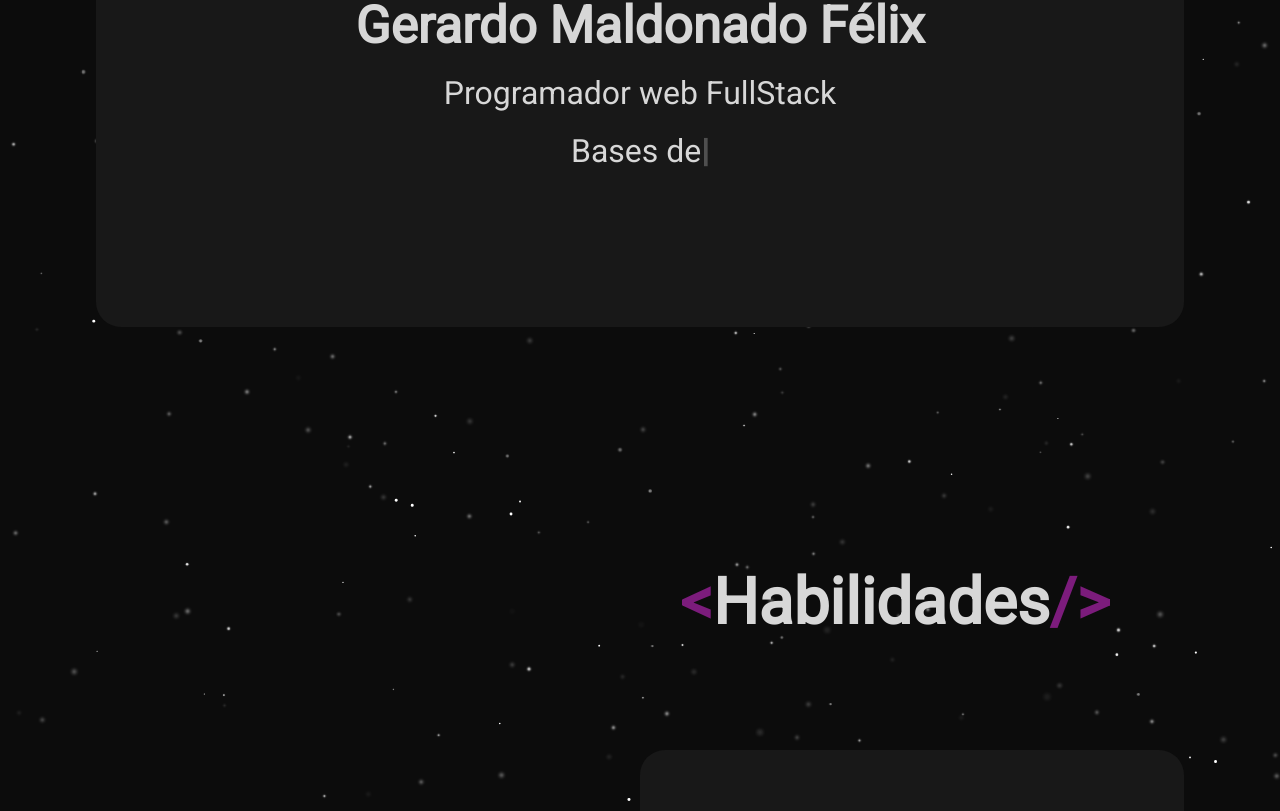
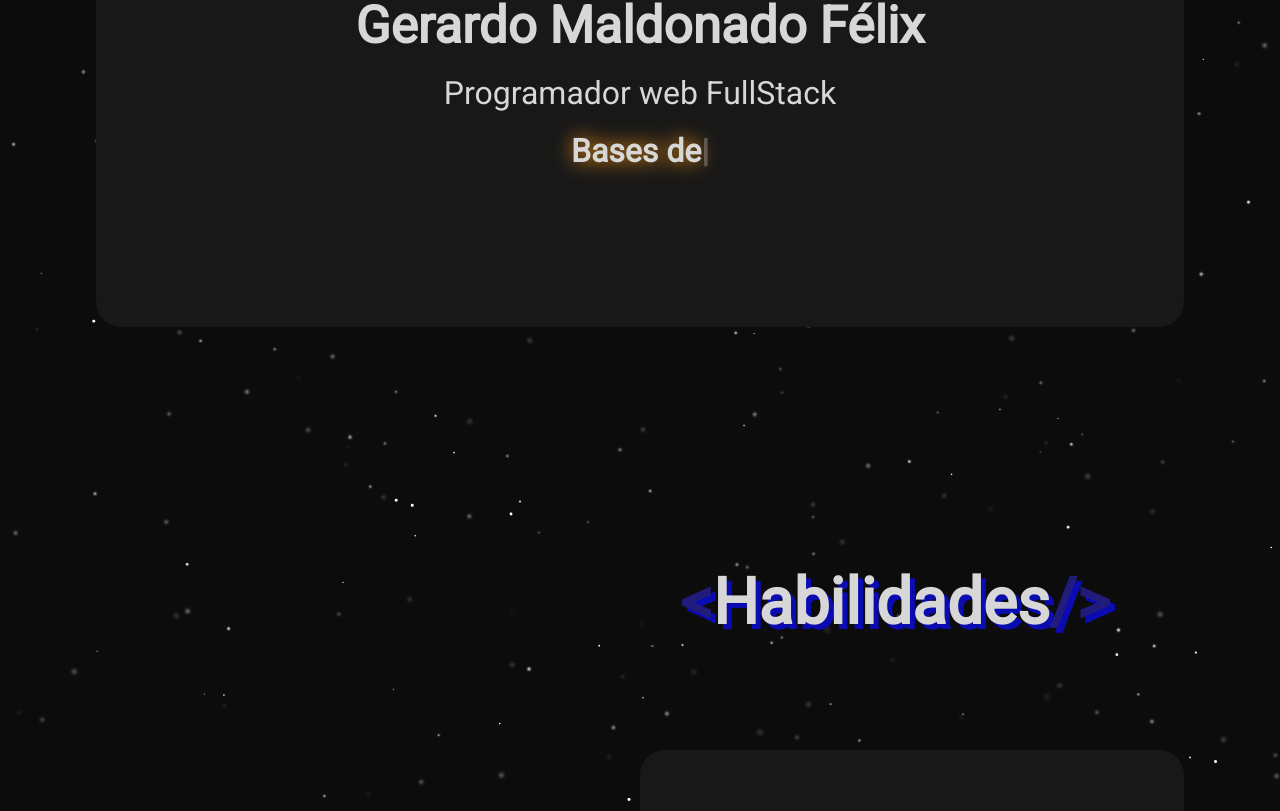
Before and after one commit to GeraMaldonado/miweb, a Vue app: page / in a window 1280 px wide. Shown: the part 329-1140 px from the top of the page. Built offline with nearby package versions, Linux system fonts and the light colour scheme; no server answers.

Commit message:
Cambio de colores

```diff
--- a/src/assets/styles.css
+++ b/src/assets/styles.css
@@ -8,14 +8,27 @@ html {
   font-weight: 900;
   text-align: center;
   display: flex;
+  filter: drop-shadow(5px 5px 0 rgb(11, 11, 178));
 }
 .simbolo{
   font-weight: 800;
   color: rgb(124, 28, 124);
-
+  color: rgb(33, 28, 124);
 }
-.destacador {
-  color: purple;
+.destacador1 {
+  filter: drop-shadow(0px 0px 10px  #3a3d87);
+  font-weight: bold;
+}
+.destacador2 {
+  filter: drop-shadow(0px 0px 10px #42b883);
+  font-weight: bold;
+}
+.destacador3 {
+  filter: drop-shadow(0px 0px 10px #f29111 );
+  font-weight: bold;
+}
+.destacador4 {
+  filter: drop-shadow(0px 0px 10px #ff1f1f );
   font-weight: bold;
 }
 
```
